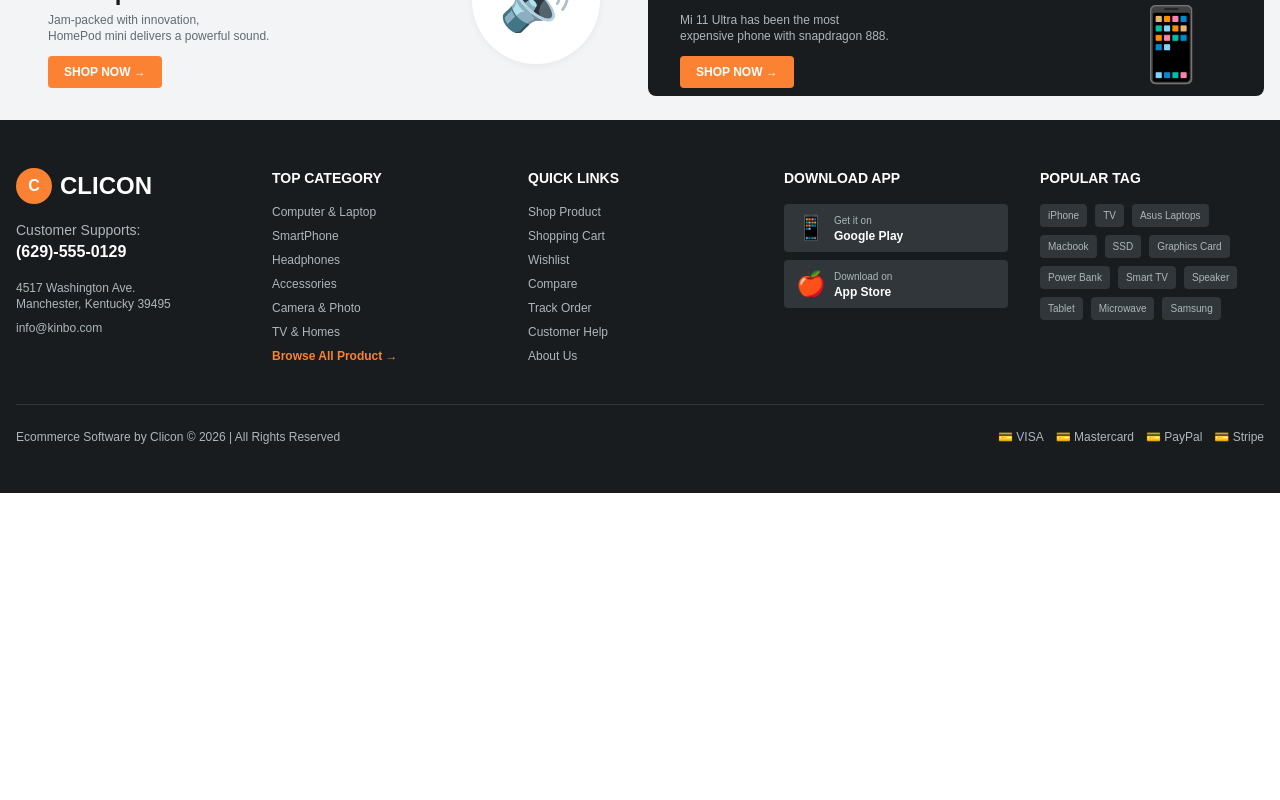
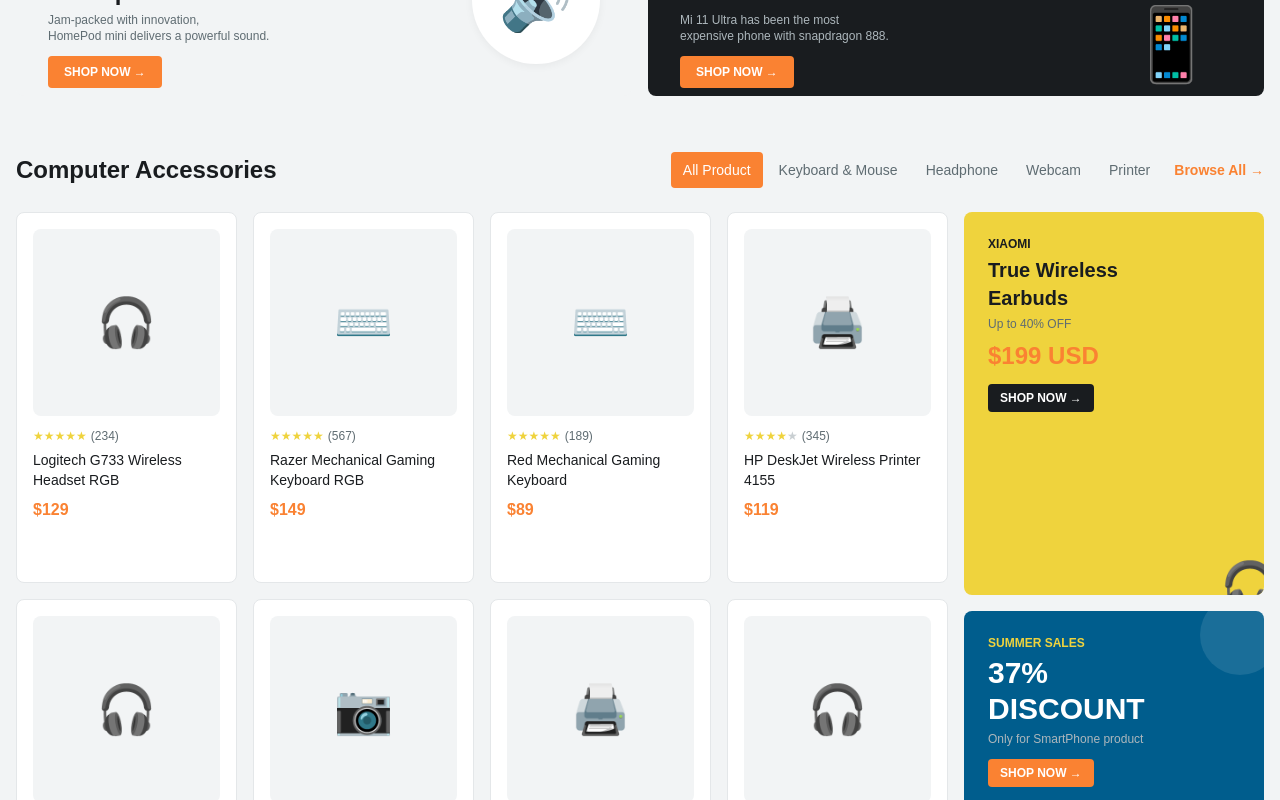
Before and after one commit to valo0n/Lab-2, a React (Vite) app in the folder frontend/: page / in a window 1280 px wide. Shown: the part 2880-3680 px from the top of the page. Before the commit the page ends 3373 px from the top, so only its background shows below. Built offline with nearby package versions, Linux system fonts and the light colour scheme.

Commit message:
ComputerAccessories

```diff
--- a/frontend/src/pages/HomePage.jsx
+++ b/frontend/src/pages/HomePage.jsx
@@ -9,6 +9,7 @@
 import ShopWithCategories from "../components/homepage/ShopWithCategories";
 import FeaturedProducts from "../components/homepage/FeaturedProducts";
 import TwoSideBanners from "../components/homepage/TwoSideBanners";
+import ComputerAccessories from "../components/homepage/ComputerAccessories";
 export default function HomePage() {
   const [mobileMenuOpen, setMobileMenuOpen] = useState(false);
 
@@ -28,7 +29,7 @@
         <ShopWithCategories />
         <FeaturedProducts />
         <TwoSideBanners />
-
+        <ComputerAccessories />
       </main>
       <Footer />
     </div>
```
